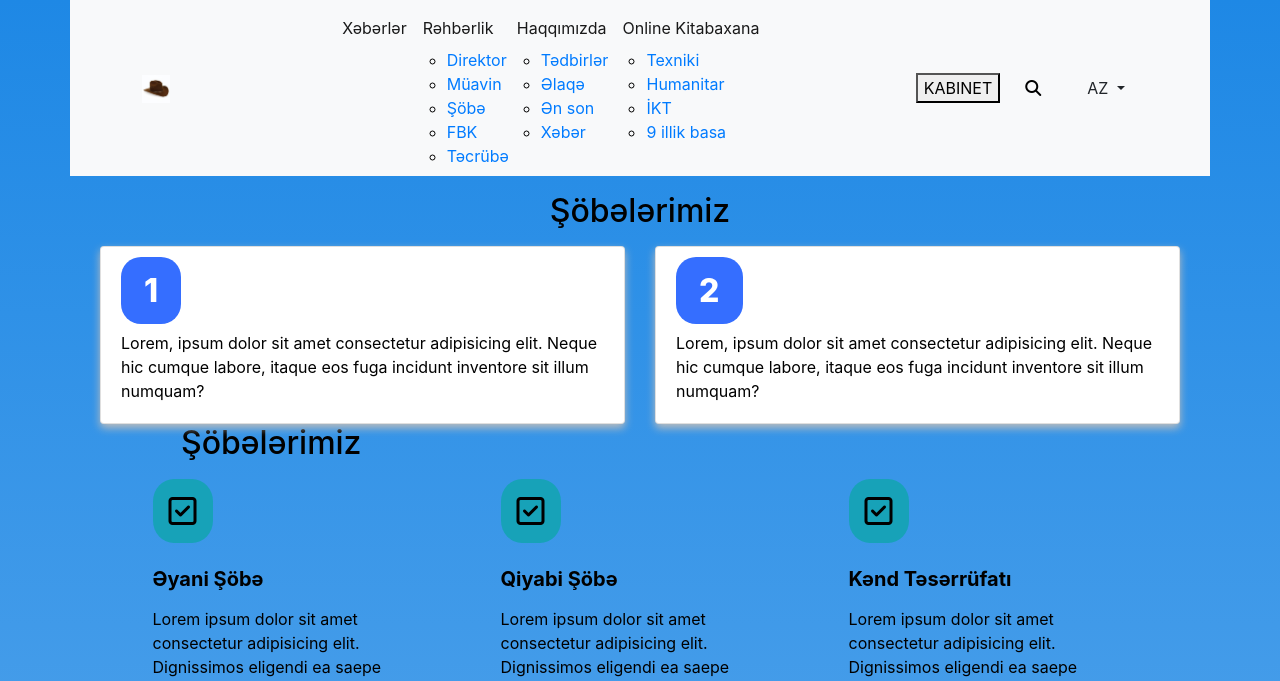
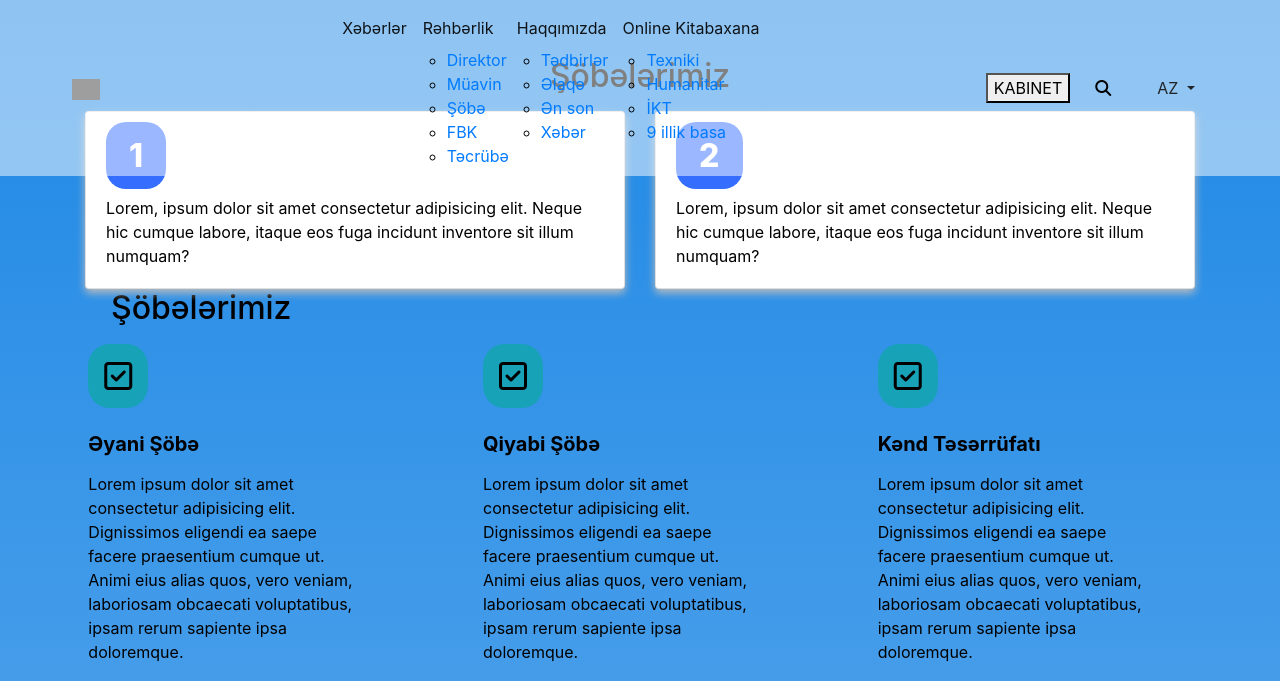
Before and after one commit to bahramhasanov/IsmayilliDovletHumanitarVeTexnologiyaKolleci, a Django app: page / in a window 1280 px wide; the page is wider, and only the part inside the window is pictured. Shown: the top 681 px of that part. Run offline with Django 3.2, Linux system fonts and the light colour scheme; some libraries are stand-ins or nearby versions; grey boxes are pictures that could not be loaded.

Commit message:
Fixed Navbar

```diff
--- a/core/templates/base.html
+++ b/core/templates/base.html
@@ -42,15 +42,20 @@
     left: 265px;
 }
 	</style> -->
+	<style>
+		#overlay {
+			box-shadow: inset 0 0 0 2000px rgba(255, 255, 255, 0.5);;
+		}
+	</style>
 
 </head>
 
 <body>
 	<!-- header section start -->
 
-	<nav class="navbar navbar-expand-lg navbar-light bg-light container"
-		style="padding-left: 72px; padding-right: 72px;">
-		<a class="navbar-brand" href="#"><img src="../../media/media/hat.jpeg" width="28px" alt="Logo"></a>
+	<nav id="overlay" class="navbar navbar-expand-lg navbar-light fixed-top"
+		style="padding: 8px 72px;">
+		<a class="navbar-brand" href="#"><img src="http://idhtk.edu.az/assets/img/logo.png" width="28px" alt="Logo"></a>
 		<button class="navbar-toggler" type="button" data-toggle="collapse" data-target="#navbarSupportedContent"
 			aria-controls="navbarSupportedContent" aria-expanded="false" aria-label="Toggle navigation">
 			<span class="navbar-toggler-icon"></span>
@@ -135,7 +140,7 @@
 								style="background-color: #11182D; height: 40px;width: 220px; padding-left: 6px; color: #ffffff; border: 1px solid #ffffff;">
 							<button
 								style="background-color: white; border-top-right-radius: 2px;border-bottom-right-radius: 2px;  width: 56px; height: 40px; border: none;"><i
-									class="far fa-long-arrow-right"></i></button>
+									class="fas fa-arrow-right"></i></button>
 						</div>
 					</div>
 				</div>
@@ -152,7 +157,7 @@
 								</tr>
 								<tr>
 									<td scope="row"><a href="#" class="text-light"><i
-												class="far fa-map-marker-alt"></i></a>
+												class="fas fa-map-marker-alt"></i></a>
 									</td>
 									<td>
 										<p>2972 Westheimer Rd. <br>
@@ -160,7 +165,7 @@
 									</td>
 								</tr>
 								<tr>
-									<td scope="row"><a href="#" class="text-light"><i class="far fa-phone"></i></a>
+									<td scope="row"><a href="#" class="text-light"><i class="fas fa-phone"></i></a>
 									</td>
 									<td>
 										<p>(480) 555-0103</p>
--- a/core/templates/index.html
+++ b/core/templates/index.html
@@ -24,11 +24,11 @@
 {% block base %}
 
 
-<div class="container">
+<div class="container-fluid" style=" margin-top: 57px;">
     <div class="branches container">
         <h2 class="text-center my-3">Şöbələrimiz</h2>
         <div class="row">
-            <div class="col-sm-6">
+            <div class="col-md-6">
                 <div class="card">
                     <div class="card-body">
                         <span
@@ -42,7 +42,7 @@
                     </div>
                 </div>
             </div>
-            <div class="col-sm-6">
+            <div class="col-md-6">
                 <div class="card">
                     <div class="card-body">
                         <span
@@ -106,7 +106,7 @@
 
         <div class="carousel-inner" role="listbox">
 
-            <div class="carousel-item active">
+            <!-- <div class="carousel-item active"> -->
 
                 <div class="col-md-3" style="float:left">
                     <div class="card mb-2" style="border-radius: 5%;">
@@ -189,11 +189,11 @@
                 </div>
 
 
-            </div>
+            <!-- </div> -->
 
-            <div class="carousel-item">
+            <!-- <div class="carousel-item"> -->
 
-                <div class="col-md-3" style="float:left">
+                <!-- <div class="col-md-3" style="float:left">
                     <div class="card mb-2" style="border-radius: 5%;">
                         <img style="border-top-left-radius: 5%; border-top-right-radius: 5%;"
                             class="card-img-top news-img"
@@ -271,9 +271,9 @@
                                 ətraflı <i class="fas fa-arrow-right"></i></a>
                         </div>
                     </div>
-                </div>
+                </div> -->
 
-            </div>
+            <!-- </div> -->
 
 
 
@@ -545,7 +545,7 @@
             <div class="my-5">Opinions Matter</div>
         </div>
         <div class="row" style="justify-content: center">
-            <div class="student-card card col-md-2 mx-2">
+            <div class="student-card card col-lg-3">
                 <div class="card-content">
                     <div class="student-body p-0">
                         <div class="profile"> <img
@@ -568,7 +568,7 @@
                     </div>
                 </div>
             </div>
-            <div class="student-card card col-md-2 mx-2">
+            <div class="student-card card col-lg-3">
                 <div class="card-content">
                     <div class="student-body p-0">
                         <div class="profile"> <img
@@ -591,7 +591,7 @@
                     </div>
                 </div>
             </div>
-            <div class="student-card card col-md-2 mx-2">
+            <div class="student-card card col-lg-3">
                 <div class="card-content">
                     <div class="student-body p-0">
                         <div class="profile"> <img
@@ -614,7 +614,7 @@
                     </div>
                 </div>
             </div>
-            <div class="student-card card col-md-2 mx-2">
+            <div class="student-card card col-lg-3">
                 <div class="card-content">
                     <div class="student-body p-0">
                         <div class="profile"> <img
```
Also changed, not shown: 1 other file. Lines whose indentation alone changed are shown as unchanged.
